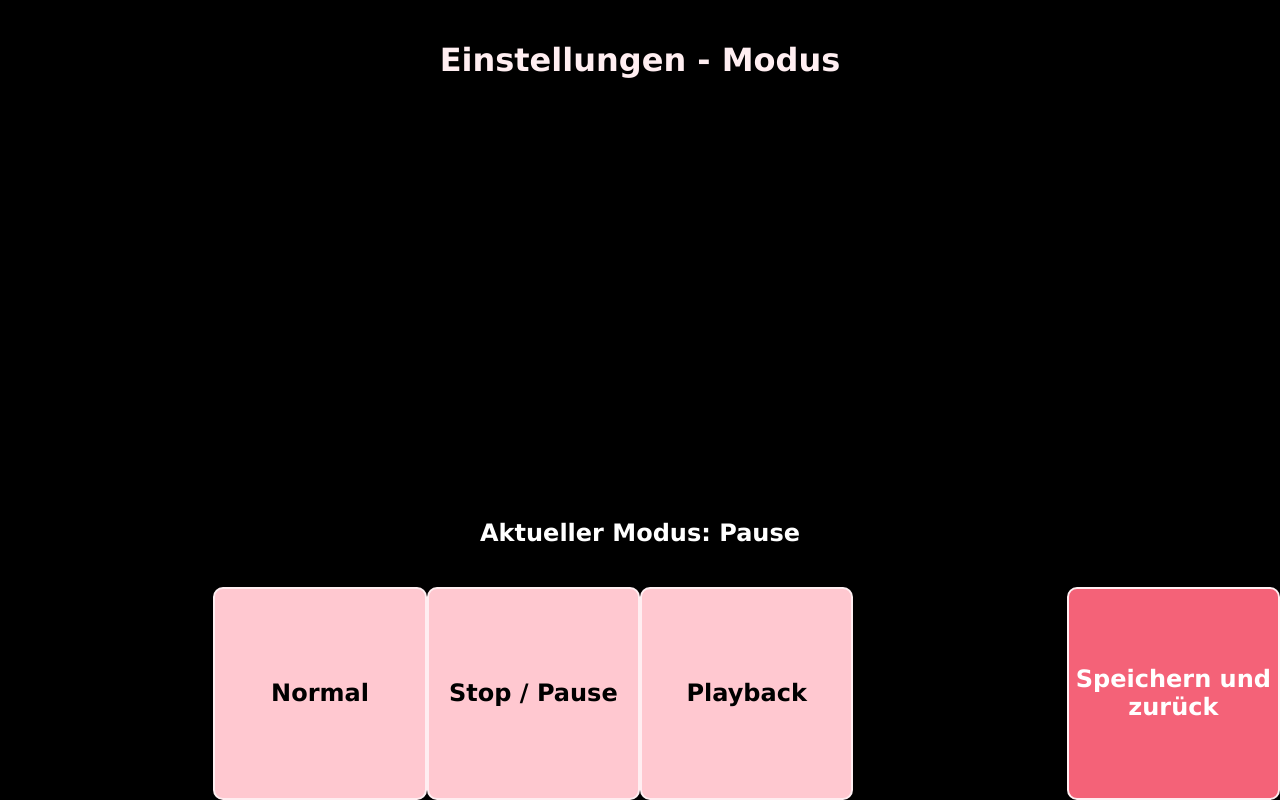
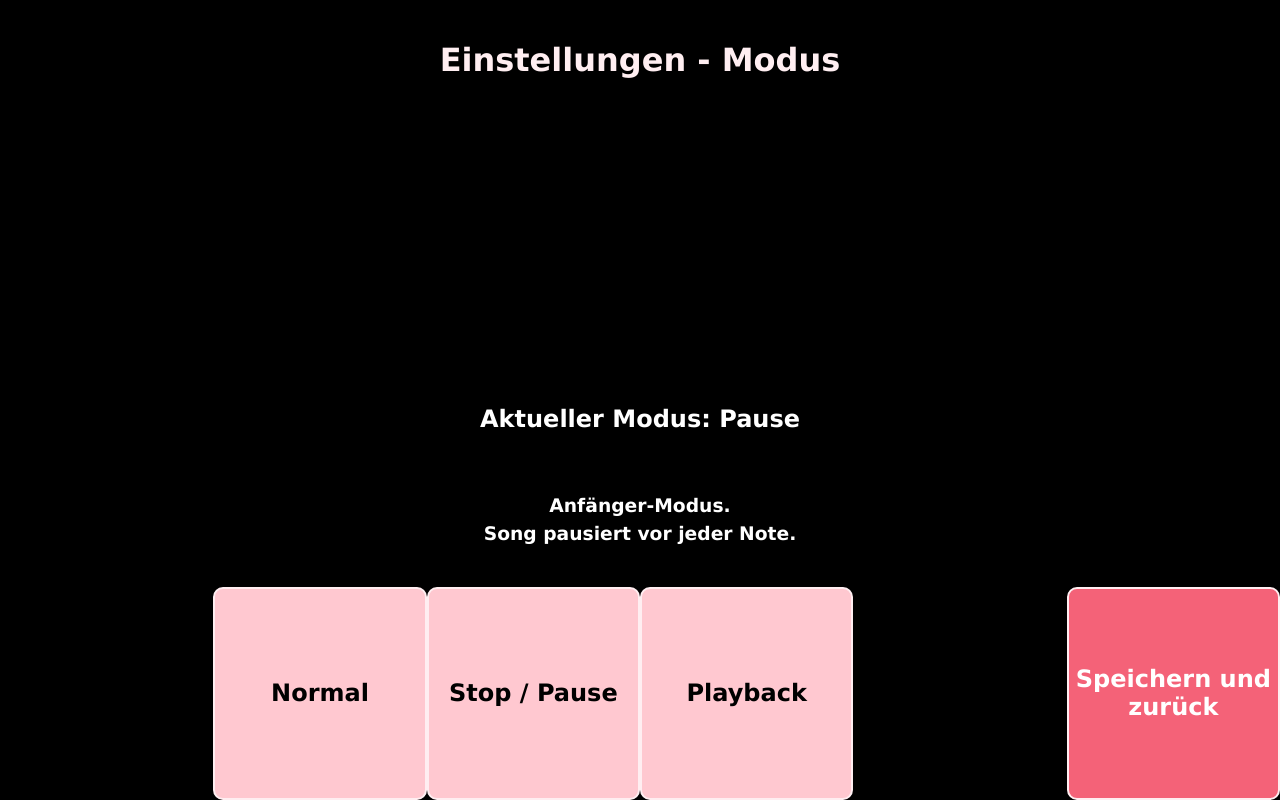
Before and after one commit to lm154-hdm/piano-game-sensefloor, a SvelteKit app: page /sensfloor/menu/settings/mode in a window 1280 px wide. Built offline with nearby package versions, Linux system fonts and the light colour scheme.

Commit message:
add: descriptions

```diff
--- a/src/routes/sensfloor/menu/settings/mode/+page.svelte
+++ b/src/routes/sensfloor/menu/settings/mode/+page.svelte
@@ -5,11 +5,21 @@
     import LabelledSettingsContainer from "$lib/components/labelled-settings-container/labelled-settings-container.svelte";
     import LabelledSettingsRow from "$lib/components/labelled-settings-container/labelled-settings-row.svelte";
     import Title from "$lib/components/title.svelte";
+    import LabelledSettingsColumn from "$lib/components/labelled-settings-container/labelled-settings-column.svelte";
 </script>
 
 <Title text="Einstellungen - Modus" />
 
 <LabelledSettingsContainer text="Aktueller Modus: {Mode[settings.mode]}">
+    <LabelledSettingsColumn>
+        {#if settings.mode === Mode.Normal}
+            <h3>Normaler Song-Durchlauf.<br/>Taste muss zum richtigen Zeitpunkt getreten werden, um korrekten Ton abzuspielen.</h3>
+        {:else if settings.mode === Mode.Pause}
+            <h3>Anfänger-Modus. <br> Song pausiert vor jeder Note.</h3>
+        {:else if settings.mode === Mode.Playback}
+            <h3>Töne werden (unabhängig des Tretens) immer korrekt abgespielt.</h3>
+        {/if}
+    </LabelledSettingsColumn>
     <LabelledSettingsRow>
         <button
             class="menu-button secondary-button"
@@ -39,3 +49,10 @@
     </LabelledSettingsRow>
 </LabelledSettingsContainer>
 <BackButton text="Speichern und zurück" slug="/sensfloor/menu/settings" shouldSave={true} />
+
+<style>
+    h3 {
+        text-align: center;
+        line-height: 1.5;
+    }
+</style>
```
